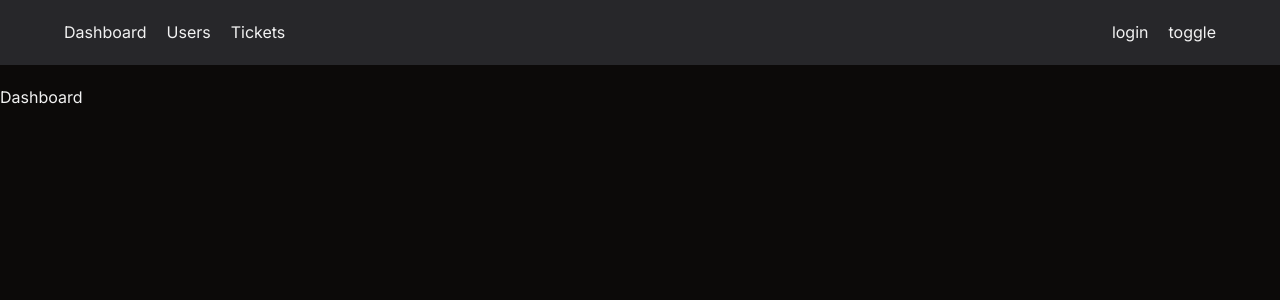
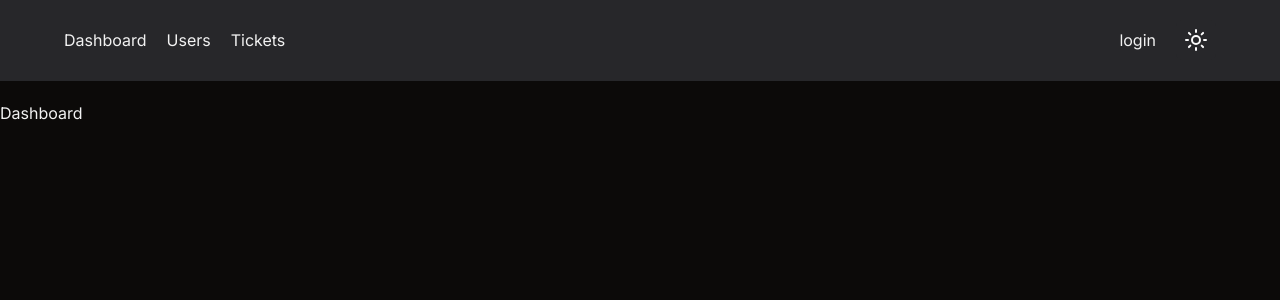
Before and after one commit to nishkarsh25/NEXTJS-ShadcnDarkMode, a Next.js app: page / in a window 1280 px wide. Shown: the top 300 px of the page. Built offline with nearby package versions, Linux system fonts and the light colour scheme.

Commit message:
Made the toggle button in TigglemOde.tsx and rendered it in navBar:

```diff
--- a/components/Nav.tsx
+++ b/components/Nav.tsx
@@ -1,6 +1,6 @@
 import Link from "next/link";
 import React from "react";
-
+import ToggleMode from "./ToggleMode";
 
 const Nav = () => {
   return (
@@ -13,7 +13,7 @@
         </div>
         <div className="flex items-center gap-5">
           <Link href="/">login</Link>
-          <Link href="/">toggle</Link>
+          <ToggleMode />
         </div>
       </div>
     </nav>
--- /dev/null
+++ b/components/ToggleMode.tsx
@@ -0,0 +1,36 @@
+"use client";
+import React, { useState, useEffect } from "react";
+import { useTheme } from "next-themes";
+import { Moon, Sun } from "lucide-react";
+import { Button } from "./ui/button";
+
+const ToggleMode = () => {
+  const { theme, setTheme } = useTheme();
+  const [mounted, setMounted] = useState(false);
+
+  useEffect(() => {
+    setMounted(true);
+  });
+
+  if (!mounted) {
+    return <Button variant="secondary" size="icon" disabled={true}></Button>;
+  }
+
+  const dark = theme === "dark";
+
+  return (
+    <Button
+      variant="secondary"
+      size="icon"
+      onClick={() => setTheme(`${dark ? "light" : "dark"}`)}
+    >
+      {dark ? (
+        <Sun className="hover:cursor-pointer hover:text-primary" />
+      ) : (
+        <Moon className="hover:cursor-pointer hover:text-primary" />
+      )}
+    </Button>
+  );
+};
+
+export default ToggleMode;
```
